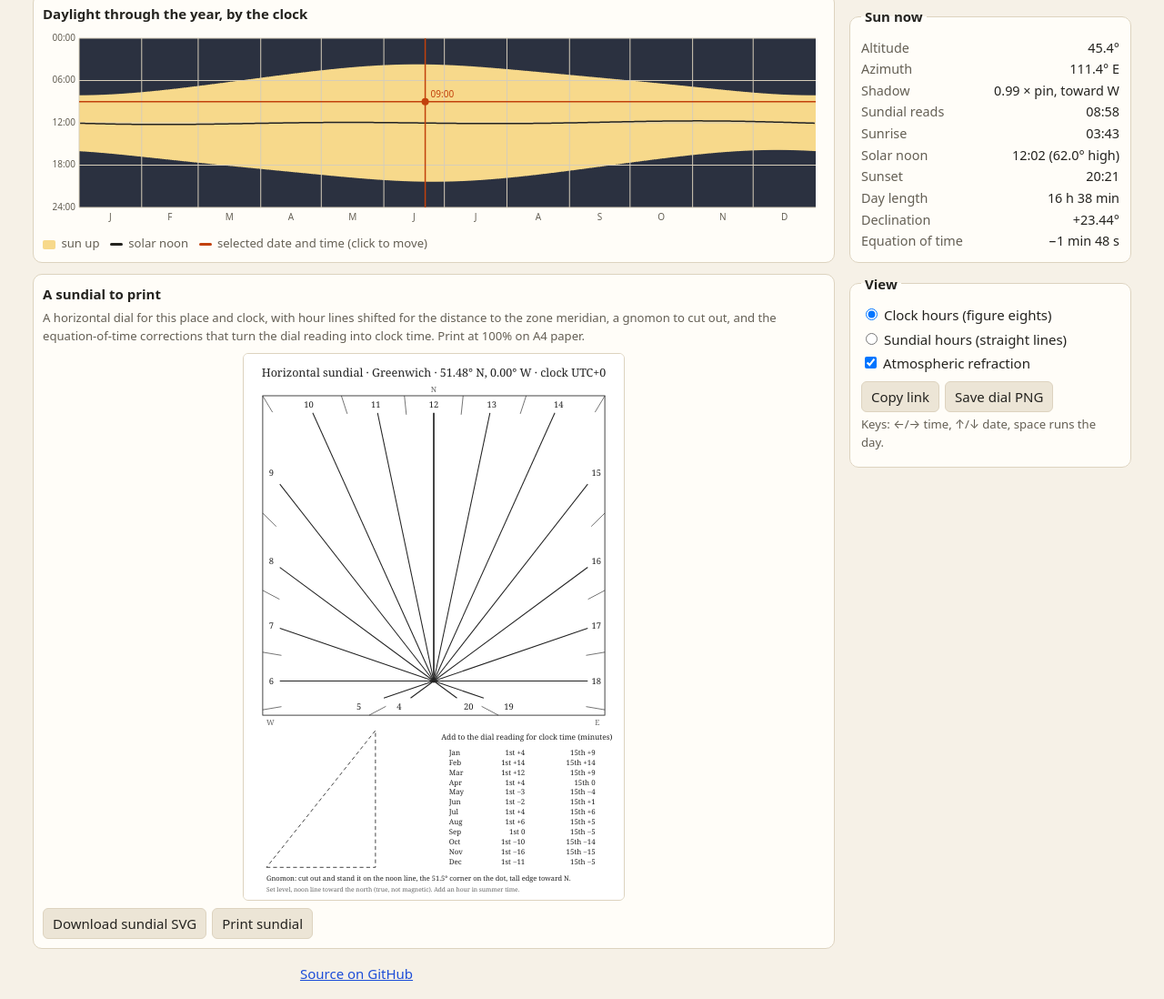
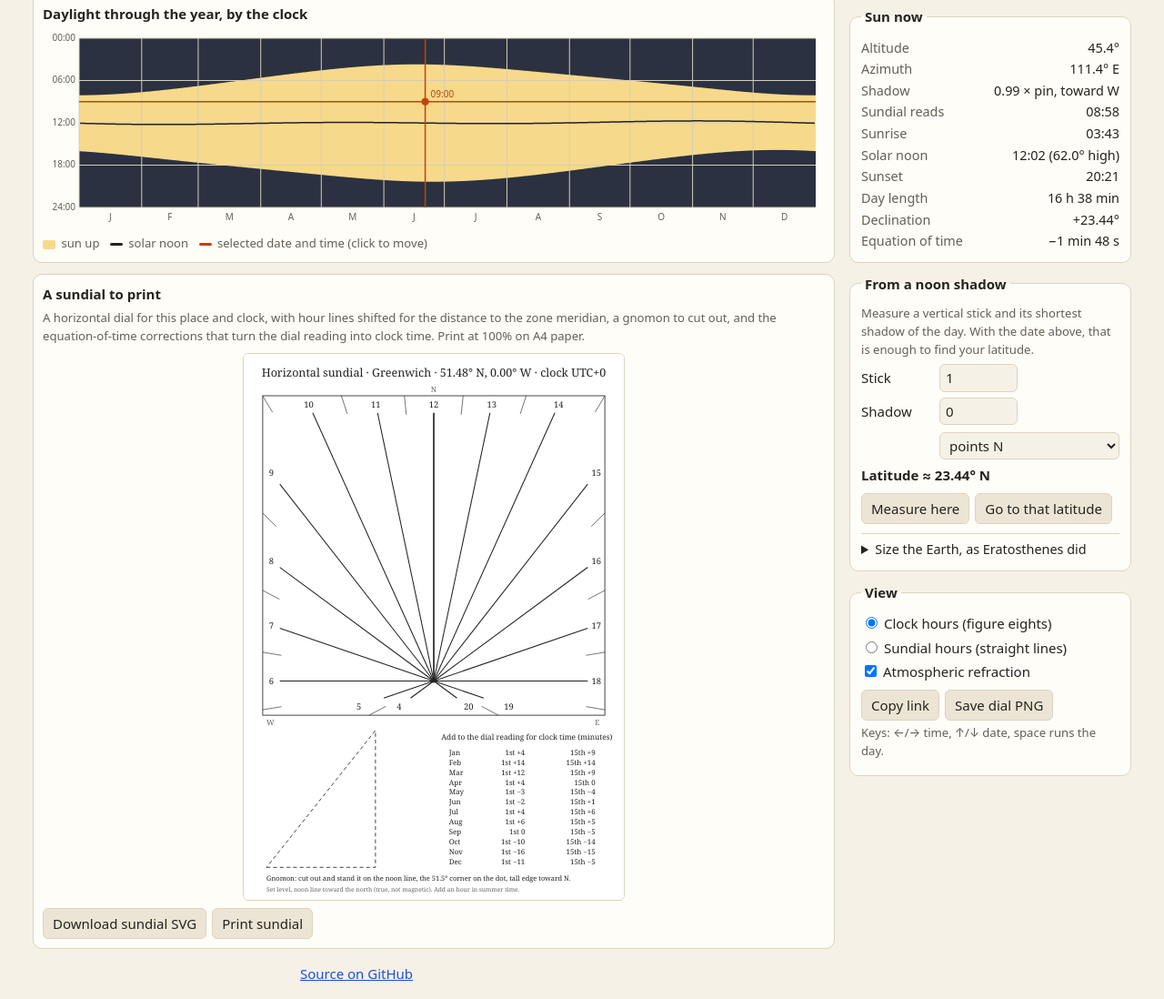
Before and after one commit to fushanbobfan/gnomon, a website with bundled scripts: page index.html in a window 1280 px wide. Shown: the part 709-1807 px from the top of the page at 91% size. Built offline with nearby package versions, Linux system fonts and the light colour scheme.

Commit message:
Add a noon-shadow panel: latitude from a stick and its shortest shadow on the selected date, measuring the current place, jumping to the result, and an Eratosthenes estimate of the Earth's size

```diff
--- a/index.html
+++ b/index.html
@@ -131,6 +131,53 @@
         </fieldset>
 
         <fieldset>
+          <legend>From a noon shadow</legend>
+          <p class="hint">
+            Measure a vertical stick and its shortest shadow of the day. With the date above, that is
+            enough to find your latitude.
+          </p>
+          <label class="row">
+            <span>Stick</span>
+            <input type="number" id="inv-height" min="0" step="any" value="1" aria-label="Stick height" />
+            <span></span>
+          </label>
+          <label class="row">
+            <span>Shadow</span>
+            <input type="number" id="inv-shadow" min="0" step="any" value="0" aria-label="Noon shadow length, same units as the stick" />
+            <select id="inv-points" aria-label="Direction the shadow points">
+              <option value="north">points N</option>
+              <option value="south">points S</option>
+            </select>
+          </label>
+          <p class="result" id="inv-result" aria-live="polite"></p>
+          <div class="buttons">
+            <button type="button" id="inv-measure" title="Fill in the noon shadow the current place casts on the selected date">Measure here</button>
+            <button type="button" id="inv-go">Go to that latitude</button>
+          </div>
+          <details>
+            <summary>Size the Earth, as Eratosthenes did</summary>
+            <p class="hint">
+              A second stick, the same day, due north or south of the first. The difference in the two
+              noon sun angles is the arc between the places.
+            </p>
+            <label class="row">
+              <span>Shadow 2</span>
+              <input type="number" id="era-shadow" min="0" step="any" value="0.126" aria-label="Second noon shadow, per unit of stick height" />
+              <select id="era-points" aria-label="Direction the second shadow points">
+                <option value="north">points N</option>
+                <option value="south">points S</option>
+              </select>
+            </label>
+            <label class="row">
+              <span>Distance</span>
+              <input type="number" id="era-distance" min="0" step="any" value="800" aria-label="Distance between the sticks in kilometres" />
+              <span>km</span>
+            </label>
+            <p class="result" id="era-result" aria-live="polite"></p>
+          </details>
+        </fieldset>
+
+        <fieldset>
           <legend>View</legend>
           <div class="choice" role="radiogroup" aria-label="Hour marks">
             <label><input type="radio" name="hours" value="clock" /> Clock hours (figure eights)</label>
--- a/src/main.js
+++ b/src/main.js
@@ -14,6 +14,7 @@ import { drawSky, drawGround, drawYear, groundExtent, yearPick } from './render.
 import { PLACES, findPlace } from './places.js';
 import { encodeState, decodeState } from './share.js';
 import { dialSvg } from './printable.js';
+import { latitudeFromNoonShadow, circumferenceFromShadows } from './inverse.js';
 
 const $ = (id) => document.getElementById(id);
 
@@ -236,10 +237,39 @@ function render() {
 
   updateReadout(sun, events);
   updatePrintable();
+  updateInverse();
   els.sky.setAttribute(
     'aria-label',
     `Sun-path chart. The sun is at altitude ${sun.alt.toFixed(1)} degrees, azimuth ${sun.az.toFixed(0)} degrees.`
   );
+}
+
+// Declination at the selected place's solar noon on the selected date.
+function noonDeclination() {
+  const ev = dayEvents(place(), date());
+  return sunAt(place(), date(), ev.noon, { refract: false }).declination;
+}
+
+let inverseLat = null;
+function updateInverse() {
+  const h = Number($('inv-height').value);
+  const L = Number($('inv-shadow').value);
+  const points = $('inv-points').value;
+  inverseLat = latitudeFromNoonShadow(h, L, points, noonDeclination());
+  $('inv-result').textContent =
+    inverseLat === null
+      ? 'No latitude fits that shadow on this date.'
+      : `Latitude ≈ ${Math.abs(inverseLat).toFixed(2)}° ${inverseLat >= 0 ? 'N' : 'S'}`;
+  $('inv-go').disabled = inverseLat === null;
+
+  const era = circumferenceFromShadows(
+    { height: h, shadow: L, points },
+    { height: 1, shadow: Number($('era-shadow').value), points: $('era-points').value },
+    Number($('era-distance').value)
+  );
+  $('era-result').textContent = era
+    ? `Arc ${era.angle.toFixed(2)}°, so the Earth is about ${Math.round(era.circumference).toLocaleString('en')} km around (radius ${Math.round(era.radius).toLocaleString('en')} km).`
+    : 'The two shadows need different noon angles and a distance above zero.';
 }
 
 let printKey = '';
@@ -450,6 +480,28 @@ $('dial-print').addEventListener('click', () => {
   w.print();
 });
 
+for (const id of ['inv-height', 'inv-shadow', 'inv-points', 'era-shadow', 'era-points', 'era-distance']) {
+  $(id).addEventListener('input', updateInverse);
+}
+$('inv-measure').addEventListener('click', () => {
+  const ev = dayEvents(place(), date());
+  const sun = sunAt(place(), date(), ev.noon, { refract: false });
+  if (sun.alt <= 0) {
+    els.status.textContent = 'The sun stays below the horizon here on this date.';
+    return;
+  }
+  const h = Number($('inv-height').value) > 0 ? Number($('inv-height').value) : 1;
+  $('inv-height').value = h;
+  $('inv-shadow').value = Number((h / Math.tan((sun.alt * Math.PI) / 180)).toPrecision(4));
+  $('inv-points').value = sun.az > 90 && sun.az < 270 ? 'north' : 'south';
+  updateInverse();
+});
+$('inv-go').addEventListener('click', () => {
+  if (inverseLat === null) return;
+  state.lat = Math.round(Math.min(89.9, Math.max(-89.9, inverseLat)) * 10000) / 10000;
+  changed();
+});
+
 window.addEventListener('hashchange', () => {
   if (location.hash.slice(1) === encodeState(state)) return;
   Object.assign(state, decodeState(location.hash));
--- a/style.css
+++ b/style.css
@@ -309,6 +309,23 @@ select:focus-visible {
   font-variant-numeric: tabular-nums;
 }
 
+.result {
+  margin: 6px 0 0;
+  font-weight: 600;
+  font-variant-numeric: tabular-nums;
+}
+
+details {
+  margin-top: 10px;
+  border-top: 1px solid var(--line);
+  padding-top: 6px;
+}
+
+summary {
+  cursor: pointer;
+  font-size: 0.9rem;
+}
+
 .choice label,
 .check {
   display: block;
```
